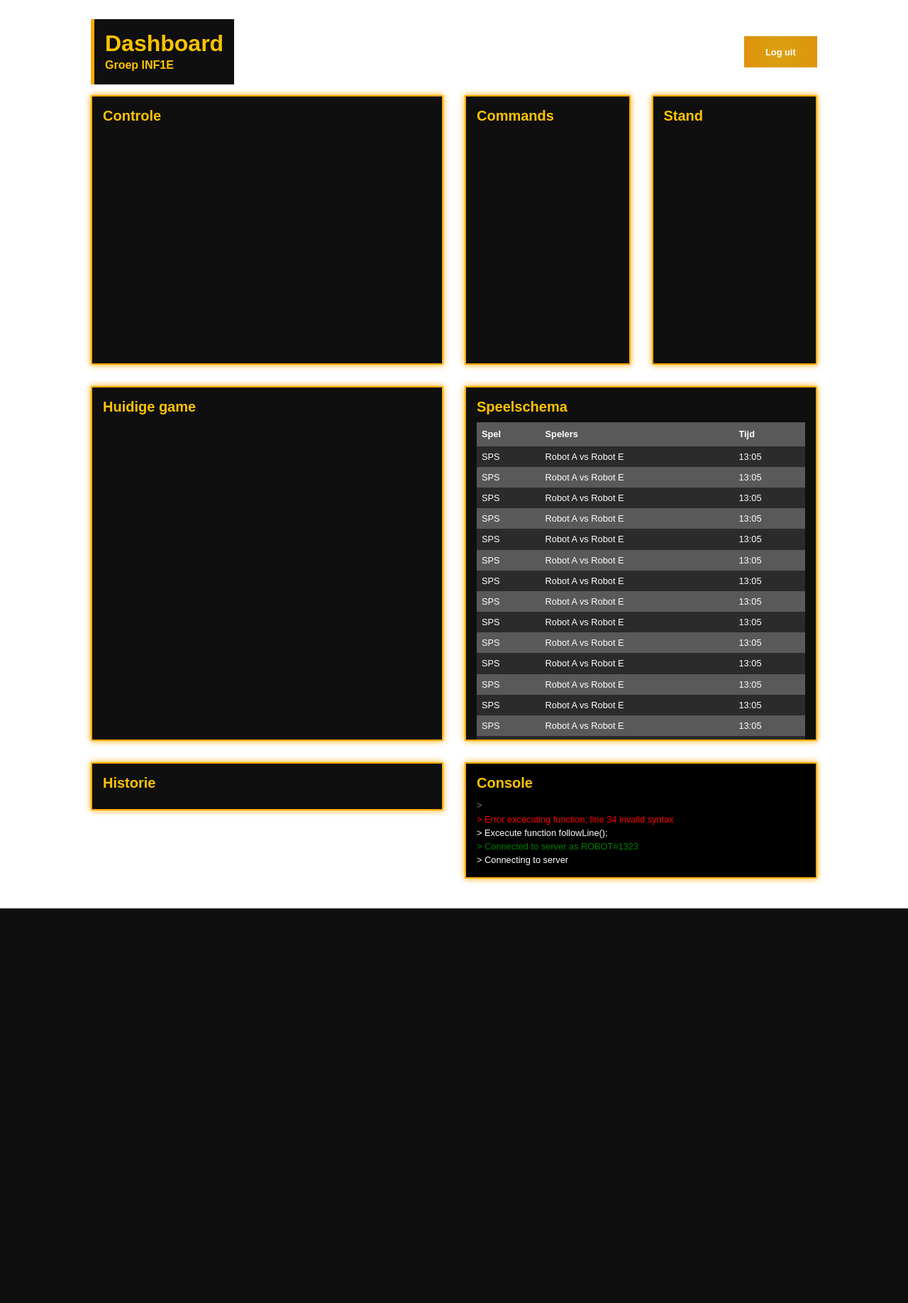
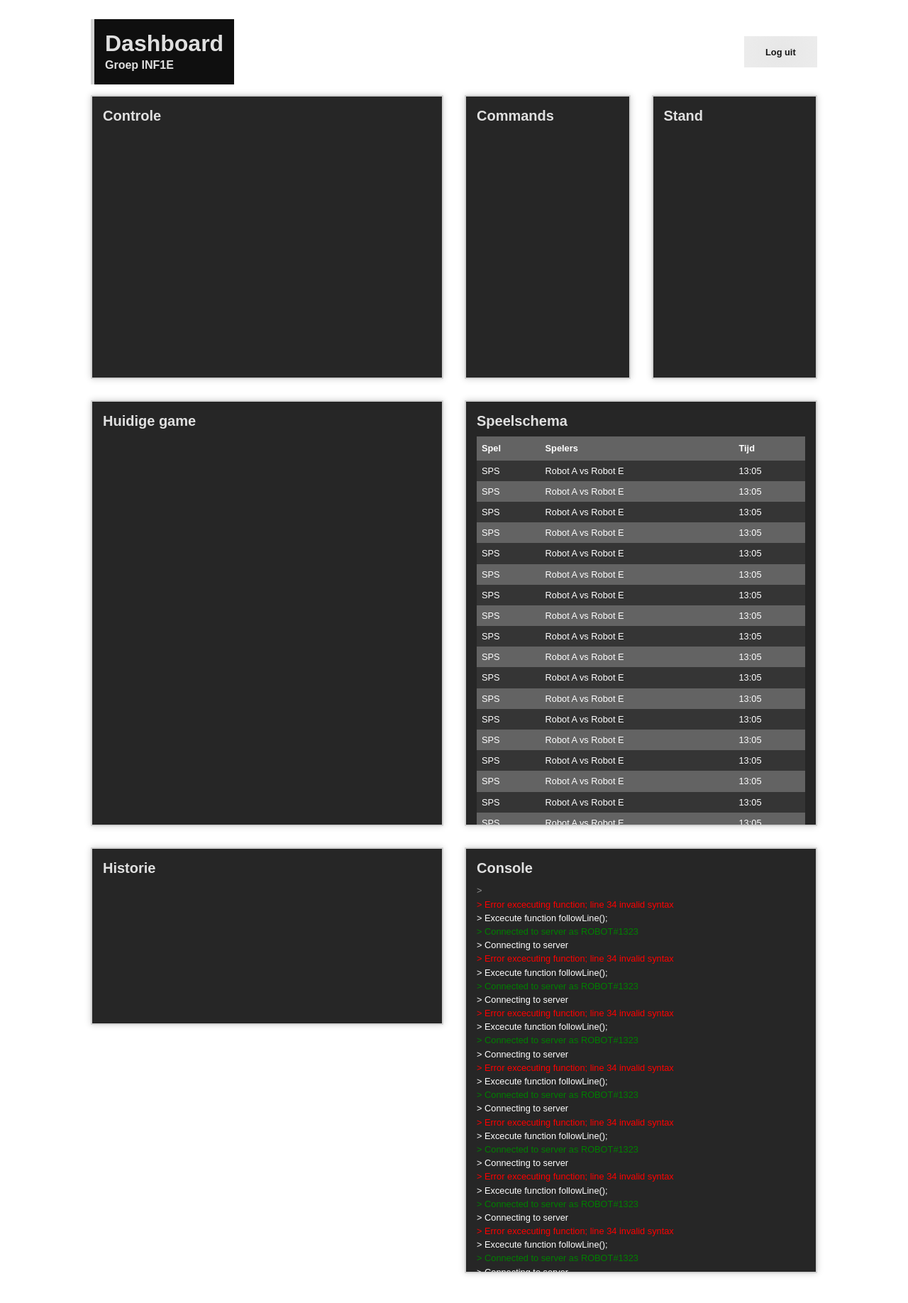
Before and after one commit to NHLstenden-emmen/Interface, a PHP site: template pages/team/1E/dashboard.php in a window 1280 px wide. Shown: the whole page at 71% size. Before the commit the page ends 1280 px from the top, so only its background shows below. Run offline with PHP 8.4, Linux system fonts and the light colour scheme; the template is opened without the code that fills it, so the values that code supplies are empty.

Commit message:
Color white

```diff
--- a/css/pages/team/1E/dashboard.css
+++ b/css/pages/team/1E/dashboard.css
@@ -8,17 +8,17 @@
 	padding: 0px;
 	font-family: "CeraPro", sans-serif;
 	font-weight: normal;
-	color: white;
-	--primaryColor: #FFC300;
-	--secondaryColor: #FFD000;
+	color: var(--dark);
+	--primaryColor: #e0e0e0;
+	--secondaryColor: #c4c4c4;
 	--dark: #151515;
 	--white: #ffffff;
 
 	/* Button colors */
-	--buttonColor: #daa111;
-	--buttonHoverColor: #e0920a;
+	--buttonColor: #e7e7e7;
+	--buttonHoverColor: #ececec;
 	--gradientButton: radial-gradient(circle, var(--buttonColor) 0%, var(--buttonHoverColor) 100%);
-	--gradientButtonHover: radial-gradient(circle, #FFB700 0%, #FFA200 100%);
+	--gradientButtonHover: radial-gradient(circle, #dfdfdf 0%, #aaaaaa 100%);
 
 	/* Send colors */
 	--sendColor: #6d6d6d;
@@ -30,7 +30,7 @@
 	--inputText: white;
 
 	/* Glow */
-	--glowColor: #FFAA00;
+	--glowColor: #d3d3d3;
 	--glowLightColor: rgb(207, 207, 207);
 
 	/* Tables */
@@ -39,8 +39,8 @@
 
 	/* Scrollbar */
 	--scollbarColor: #ffc40000;
-	--scollbarHoldColor: #c58f24;
-	--scollbarHoverColor: #ffaa00;
+	--scollbarHoldColor: #7c7c7c;
+	--scollbarHoverColor: #d1d1d1;
 }
 
 /* Algemene items */
@@ -123,7 +123,7 @@ button.button:hover{
 a.button{
 	padding: 12.5px 30px;
 	border: none;
-	color: white;
+	color: var(--dark);
 	font-weight: bold;
 	background: var(--gradientButton);
 	animation: button .2s ease-in-out forwards;
@@ -210,7 +210,7 @@ input[type="radio"]{
 	border-radius: 1px;
 	margin: 0px;
 	min-height: 50px;
-	background-color: rgb(15, 15, 15);
+	background-color: rgba(15, 15, 15, 0.90);
 }
 
 .neonBorder{
@@ -308,21 +308,20 @@ input[type="radio"]{
 #block5 > .content,
 #block6 > .content,
 #block7 > .content{
-	max-height: 500px;
+	min-height: 250px;
+	max-height: 600px;
     overflow: auto;
 }
 
 #block1 > .content,
 #block2 > .content,
 #block3 > .content{
-	min-height: 380px;
-	max-height: 380px;
+	min-height: 400px;
 }
 
 #block4 > .content,
 #block5 > .content{
-	min-height: 500px;
-	max-height: 500px;
+	min-height: 600px;
 }
 
 h2#titel,
@@ -345,6 +344,7 @@ h5.blockTitle{
 #block5 > .content > table#schemaSPS th,
 #block5 > .content > table#schemaSPS td{
 	font-size: 0.8em;
+	color: white;
 }
 
 #block5 > .content > table#schemaSPS tr:nth-child(odd){
@@ -368,10 +368,6 @@ h5.blockTitle{
 
 /* Consoleblock */
 
-#block7 > .content{
-	background: black;
-}
-
 #block7 > .content > #console > p{
 	color: white;
 	font-size: 0.8em;
--- a/pages/team/1E/dashboard.php
+++ b/pages/team/1E/dashboard.php
@@ -177,6 +177,34 @@ echo '<link rel="stylesheet" href="css/pages/team/1E/background.css" />';
                     <p>> Excecute function followLine();</p>
                     <p class="correct">> Connected to server as ROBOT#1323</p>
                     <p>> Connecting to server</p>
+                    <p class="error">> Error excecuting function; line 34 invalid syntax</p>
+                    <p>> Excecute function followLine();</p>
+                    <p class="correct">> Connected to server as ROBOT#1323</p>
+                    <p>> Connecting to server</p>
+                    <p class="error">> Error excecuting function; line 34 invalid syntax</p>
+                    <p>> Excecute function followLine();</p>
+                    <p class="correct">> Connected to server as ROBOT#1323</p>
+                    <p>> Connecting to server</p>
+                    <p class="error">> Error excecuting function; line 34 invalid syntax</p>
+                    <p>> Excecute function followLine();</p>
+                    <p class="correct">> Connected to server as ROBOT#1323</p>
+                    <p>> Connecting to server</p>
+                    <p class="error">> Error excecuting function; line 34 invalid syntax</p>
+                    <p>> Excecute function followLine();</p>
+                    <p class="correct">> Connected to server as ROBOT#1323</p>
+                    <p>> Connecting to server</p>
+                    <p class="error">> Error excecuting function; line 34 invalid syntax</p>
+                    <p>> Excecute function followLine();</p>
+                    <p class="correct">> Connected to server as ROBOT#1323</p>
+                    <p>> Connecting to server</p>
+                    <p class="error">> Error excecuting function; line 34 invalid syntax</p>
+                    <p>> Excecute function followLine();</p>
+                    <p class="correct">> Connected to server as ROBOT#1323</p>
+                    <p>> Connecting to server</p>
+                    <p class="error">> Error excecuting function; line 34 invalid syntax</p>
+                    <p>> Excecute function followLine();</p>
+                    <p class="correct">> Connected to server as ROBOT#1323</p>
+                    <p>> Connecting to server</p>
                 </div>
             </div>
         </div>
```
Also changed, not shown: pages/team/1E/joy.js (+39 -17 lines).
